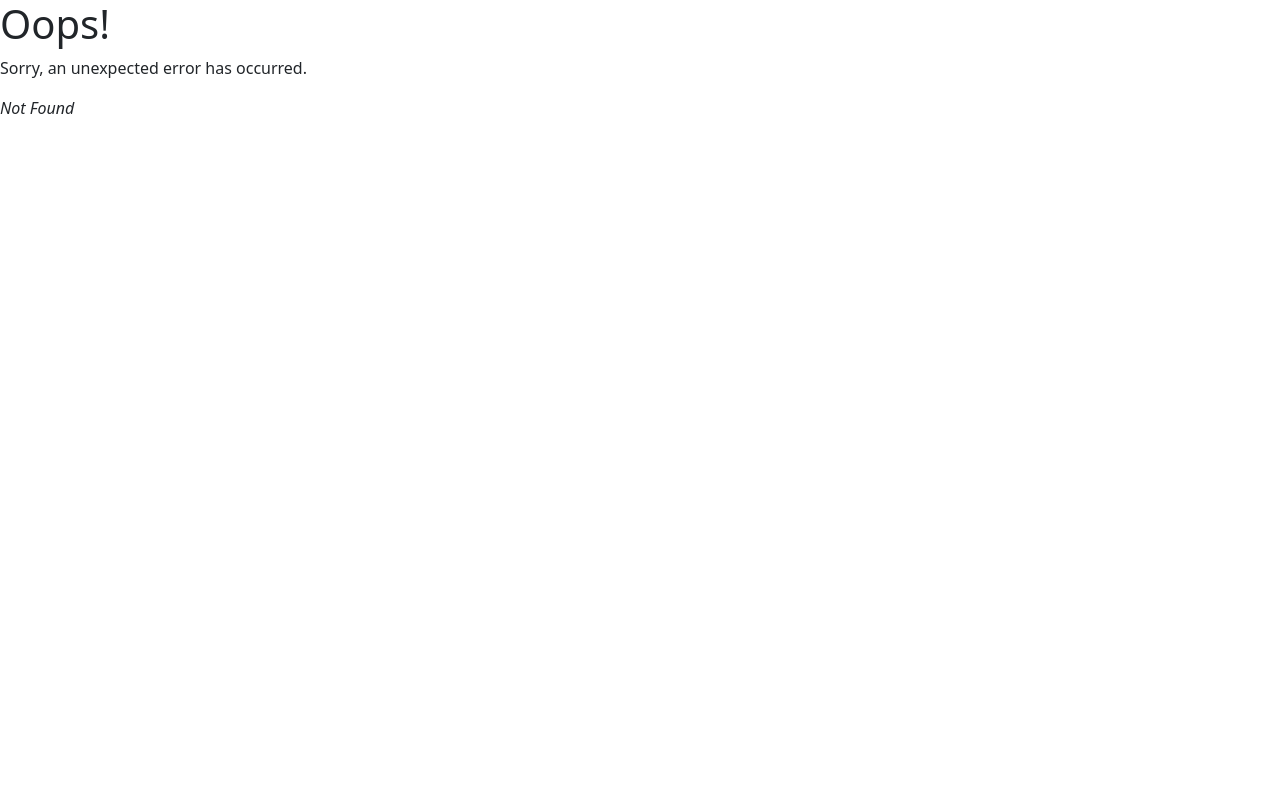
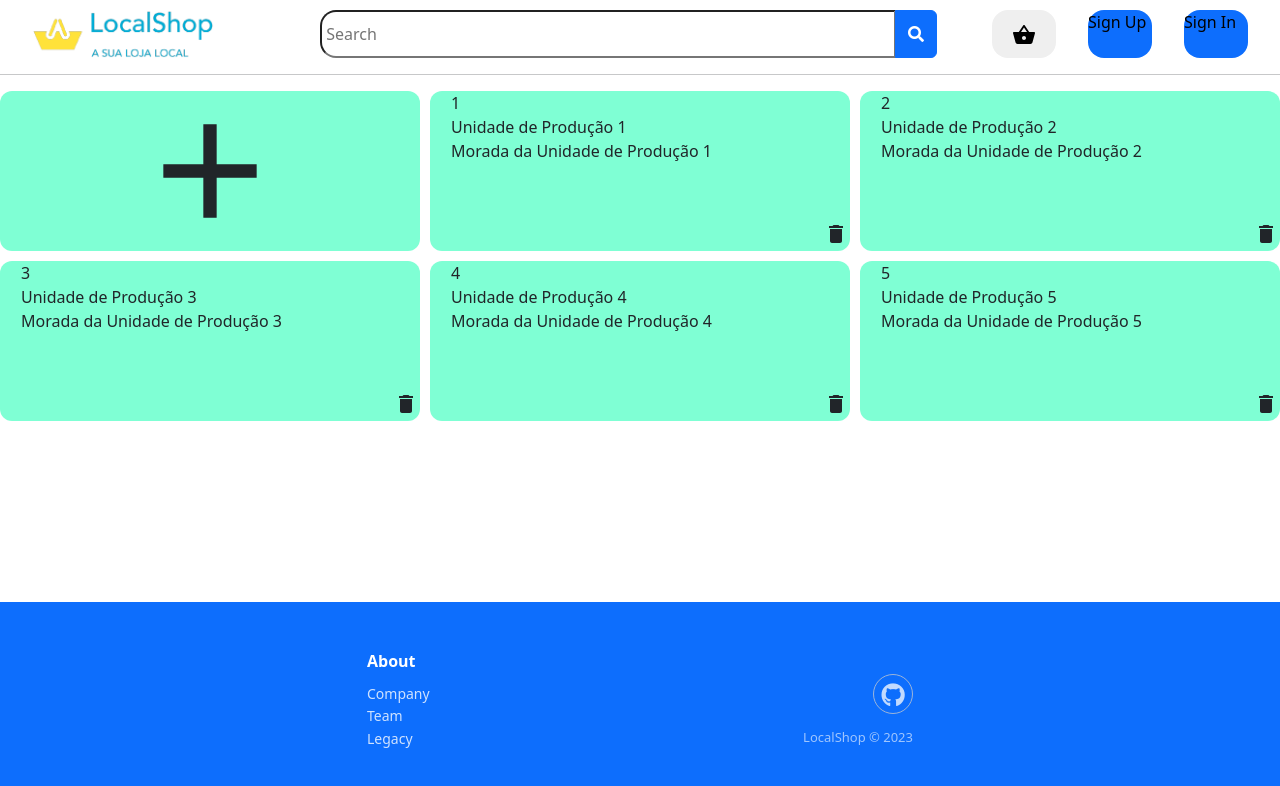
Before and after one commit to FelipeCardos/PTI, a React (Vite) app in the folder Projeto/code/client/shop-vite/: page /ProductionUnits in a window 1280 px wide. Before the commit this address had no page. Shown: the top 786 px of the page. Built offline with nearby package versions, Linux system fonts and the light colour scheme.

Commit message:
Pagina home das Unidades de produção de um fornecedor

```diff
--- a/Projeto/code/client/shop-vite/src/components/ProductionUnit/ProductionUnits.css
+++ b/Projeto/code/client/shop-vite/src/components/ProductionUnit/ProductionUnits.css
@@ -1,33 +1,50 @@
-.grid-container{
+.grid-container {
     display: grid;
-    grid-template-columns: 1fr 1fr 1fr 1fr;
-    grid-template-rows: 20vh 20vh 20vh 20vh;
+    grid-template-columns: 1fr 1fr 1fr;
+    grid-template-rows: 20vh 20vh 20vh;
     grid-gap: 10px;
-}
-.productionUnit{
+  }
+
+  .productionUnit {
     background-color: aquamarine;
     border-radius: 12px;
     min-height: 20vh;
+    position: relative;
+    overflow: auto;
+  }
+
+  .delete-productionUnit {
+    position: absolute;
+    bottom: 2px;
+    right: 2px;
+    font-size: 3vh !important;
+  }
+
+.add-productionUnit{
+    background-color: aquamarine;
+    border-radius: 12px;
+    min-height: 20vh;
+    position: relative;
 }
 
-.productionUnit p{
+.add-icon{
     display: flex;
+    align-items: center;
     justify-content: center;
-    align-items: center;
+    width: 100%;
     height: 100%;
 }
-
-.productionUnit i{
-    display: flex;
-    justify-content: end;
+.iconn{
+    font-size: 20vh !important;
 }
-.togglePassword {
-    margin-top: 1em;
-    margin-left: -30px;
+.productionUnitContent{
+    max-width: 90%;
+    margin: 0 auto;
+}
+.productionUnitContent p {
+    margin: 0;
+    white-space: pre-wrap;
+  }
+  .delete-productionUnit:hover {
     cursor: pointer;
-    z-index: 2;
-    color: black;
-    position: absolute;
-    width: 10px;
-    height: 10px;
-  }
+}
--- a/Projeto/code/client/shop-vite/src/components/ProductionUnit/ProductionUnits.jsx
+++ b/Projeto/code/client/shop-vite/src/components/ProductionUnit/ProductionUnits.jsx
@@ -1,49 +1,82 @@
-import { React, useState, useEffect, useRef } from "react";
-import './ProductionUnits.css'
-import { motion } from 'framer-motion';
-import book from '../Carrossel/images/book.jpg';
-import makeup from '../Carrossel/images/makeup.jpg';
-import iphone from '../Carrossel/images/iphone.jpg';
-import rubiks from '../Carrossel/images/rubiks.jpg';
+import { React, useState } from "react";
+import "./ProductionUnits.css";
+import DeleteIcon from "@mui/icons-material/Delete";
+import AddIcon from "@mui/icons-material/Add";
+import { Dialog, DialogActions } from "@mui/material";
 
-const productionUnits = [rubiks, rubiks, rubiks, book, iphone, makeup, rubiks, rubiks, rubiks, book, iphone, makeup, rubiks, rubiks, rubiks, book.rubiks, rubiks, rubiks, book, iphone, makeup, rubiks, rubiks, rubiks, book, iphone, makeup, rubiks, rubiks, rubiks, book
-
-    // {
-    //     id:1,
-    //     capacity:2,
-    //     address:
-    //     {
-    //         country:"Portugal",
-    //         state:"Lisboa",
-    //         street:"Campo Grande",
-    //         postal_code:"1749-016"
-    //     }
-    // },
-    // {
-    //     id:2,
-    //     capacity:20,
-    //     address:
-    //     {
-    //         country:"Portugal",
-    //         state:"Lisboa",
-    //         street:"Campo Grande",
-    //         postal_code:"1749-016"
-    //     }
-
-    // }
-]
+const initialProductionUnits = [
+    {
+        id: 1,
+        name: "Unidade de Produção 1",
+        location: "Morada da Unidade de Produção 1",
+    },
+    {
+        id: 2,
+        name: "Unidade de Produção 2",
+        location: "Morada da Unidade de Produção 2",
+    },
+    {
+        id: 3,
+        name: "Unidade de Produção 3",
+        location: "Morada da Unidade de Produção 3",
+    },
+    {
+        id: 4,
+        name: "Unidade de Produção 4",
+        location: "Morada da Unidade de Produção 4",
+    },
+    {
+        id: 5,
+        name: "Unidade de Produção 5",
+        location: "Morada da Unidade de Produção 5",
+    },
+];
 
 export default function ProductionUnits() {
+    const [productionUnits, setProductionUnits] = useState(initialProductionUnits);
+    const [open, setOpen] = useState(false);
+    const [idToDelete, setIdToDelete] = useState(null);
+    const [nameToDelete, setNameToDelete] = useState(null);
 
+    function deleteProductionUnit(id) {
+        setOpen(false);
+        const updatedUnits = productionUnits.filter((unit) => unit.id !== id);
+        setProductionUnits(updatedUnits);
+        console.log("deletou " + id);
+    }
+
+    function handleDelete(id, name) {
+        setIdToDelete(id);
+        setNameToDelete(name);
+        setOpen(true);
+    }
     return (
         <div className="grid-container">
+            <div className="add-productionUnit">
+                <div className="add-icon">
+                    <AddIcon className="iconn"></AddIcon>
+                </div>
+            </div>
             {productionUnits.map((productionUnit) => (
-
-                <div key={productionUnit} className="productionUnit" >
-                    <p>here</p>
-                    <i
-                        className="fa fa-remove togglePassword"
-                    ></i>
+                <div id={productionUnit.id} key={productionUnit.id} className="productionUnit">
+                    <Dialog open={open} onClose={() => setOpen(false)}>
+                        <div>Are you sure you want to delete {nameToDelete}?</div>
+                        <DialogActions>
+                            <button onClick={() => deleteProductionUnit(idToDelete)}>Yes</button>
+                            <button onClick={() => setOpen(false)}>No</button>
+                        </DialogActions>
+                    </Dialog>
+                    <div className="productionUnitContent">
+                        <p>{productionUnit.id}</p>
+                        <p>{productionUnit.name}</p>
+                        <p>{productionUnit.location}</p>
+                        <div className="delete-productionUnit">
+                            <DeleteIcon
+                                className="delete-icon"
+                                onClick={() => handleDelete(productionUnit.id, productionUnit.name)}
+                            />
+                        </div>
+                    </div>
                 </div>
             ))}
         </div>
--- a/Projeto/code/client/shop-vite/src/main.jsx
+++ b/Projeto/code/client/shop-vite/src/main.jsx
@@ -11,6 +11,7 @@ const ProducerPage = lazy(() => import("./pages/ProducerPage"));
 const AddVehicleProductionUnitPage = lazy(() =>
   import("./pages/AddVehicleProductionUnitPage")
 );
+const ProductionUnits = lazy(() => import("./pages/ProductionUnitsPage"));
 
 const router = createBrowserRouter([
   {
@@ -34,6 +35,10 @@ const router = createBrowserRouter([
     path: "/productionUnit/:production_unit_id/vehicle/new", // Esta página é exclusiva para fornecedores
     element: <AddVehicleProductionUnitPage />,
   },
+  {
+    path: "/ProductionUnits",
+    element: <ProductionUnits />,
+  },
 ]);
 
 ReactDOM.createRoot(document.getElementById("root")).render(
--- a/Projeto/code/client/shop-vite/src/pages/ProductionUnit.jsx
+++ b/Projeto/code/client/shop-vite/src/pages/ProductionUnitsPage.jsx
@@ -1,7 +1,11 @@
 import React from "react";
 import ProductionUnits from "../components/ProductionUnit/ProductionUnits";
-
+import MainLayout from "../layouts/MainLayout";
 
 export default function ProductionUnitsPage(props){
-    return <ProductionUnits/>
+    return (
+        <MainLayout>
+            <ProductionUnits/>
+        </MainLayout>
+    )
 }
```
Also changed, not shown: Projeto/code/client/shop-vite/src/components/ProductionUnit/ProductionUnitsAdd.jsx (added, +106 -0 lines).
